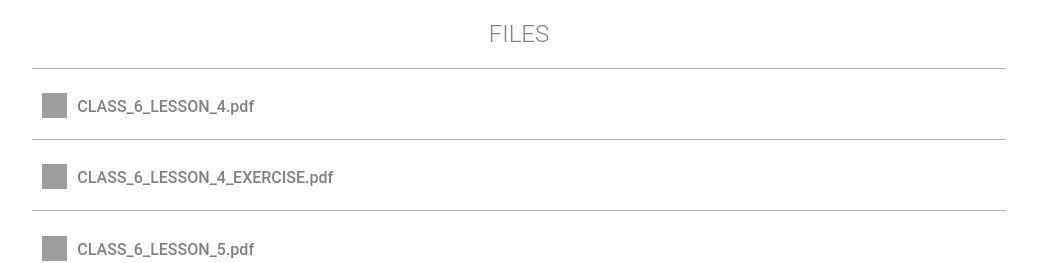
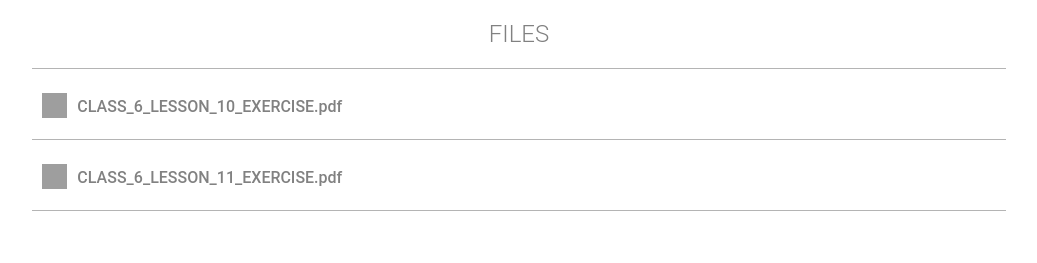
Before and after one commit to anitamalhotraa/anitamalhotraa.github.io, a plain HTML site: page 6TH_JKHF7834TR7IETG78934TYIUERFYHEUIYFR89463Y8HR987Y3IU4G7IT783U.html in a window 1280 px wide. Shown: the top 263 px of the page, without its empty margins (121-1158 px from the left). Drawn offline with Linux system fonts and the light colour scheme; grey boxes are pictures that could not be loaded.

Commit message:
Update 6TH_JKHF7834TR7IETG78934TYIUERFYHEUIYFR89463Y8HR987Y3IU4G7IT783U.html

```diff
--- a/6TH_JKHF7834TR7IETG78934TYIUERFYHEUIYFR89463Y8HR987Y3IU4G7IT783U.html
+++ b/6TH_JKHF7834TR7IETG78934TYIUERFYHEUIYFR89463Y8HR987Y3IU4G7IT783U.html
@@ -8,6 +8,7 @@
     <body>
         <h2 class="title">FILES</h2>
         <div class="divider1"></div>
+        <!--
         <div class="FOLDER_PARENT" onclick="window.location.href = './files/6th/CLASS_6_LESSON_4.pdf'">
             <div class="FOLDER">
             <img style="margin-left: 10px;" src="https://findicons.com/files/icons/1579/devine/256/file.png" height="25px" width="25px">
@@ -50,20 +51,22 @@
             </div>
             <div class="divider2"></div>
         </div>
-       <!-- <div class="FOLDER_PARENT" onclick="window.location.href = './files/6th/CLASS_6_LESSON_10.pdf'">
+        <div class="FOLDER_PARENT" onclick="window.location.href = './files/6th/CLASS_6_LESSON_10.pdf'">
             <div class="FOLDER">
             <img style="margin-left: 10px;" src="https://findicons.com/files/icons/1579/devine/256/file.png" height="25px" width="25px">
             <span class="label">CLASS_6_LESSON_10.pdf</span>
             </div>
             <div class="divider2"></div>
         </div>
-                <div class="FOLDER_PARENT" onclick="window.location.href = './files/6th/CLASS_6_LESSON_10_EXERCISE.pdf'">
+        -->
+        <div class="FOLDER_PARENT" onclick="window.location.href = './files/6th/CLASS_6_LESSON_10_EXERCISE.pdf'">
             <div class="FOLDER">
             <img style="margin-left: 10px;" src="https://findicons.com/files/icons/1579/devine/256/file.png" height="25px" width="25px">
             <span class="label">CLASS_6_LESSON_10_EXERCISE.pdf</span>
             </div>
             <div class="divider2"></div>
         </div>
+        <!--
         <div class="FOLDER_PARENT" onclick="window.location.href = './files/6th/CLASS_6_LESSON_11.pdf'">
             <div class="FOLDER">
             <img style="margin-left: 10px;" src="https://findicons.com/files/icons/1579/devine/256/file.png" height="25px" width="25px">
@@ -71,13 +74,15 @@
             </div>
             <div class="divider2"></div>
         </div>
-                <div class="FOLDER_PARENT" onclick="window.location.href = './files/6th/CLASS_6_LESSON_11_EXERCISE.pdf'">
+        -->
+            <div class="FOLDER_PARENT" onclick="window.location.href = './files/6th/CLASS_6_LESSON_11_EXERCISE.pdf'">
             <div class="FOLDER">
             <img style="margin-left: 10px;" src="https://findicons.com/files/icons/1579/devine/256/file.png" height="25px" width="25px">
             <span class="label">CLASS_6_LESSON_11_EXERCISE.pdf</span>
             </div>
             <div class="divider2"></div>
-        </div>-->
+        </div>
+        <!--
             <div class="FOLDER_PARENT" onclick="window.location.href = './files/6th/CLASS_6_LESSON_12.pdf'">
             <div class="FOLDER">
             <img style="margin-left: 10px;" src="https://findicons.com/files/icons/1579/devine/256/file.png" height="25px" width="25px">
@@ -92,5 +97,6 @@
             </div>
             <div class="divider2"></div>
         </div>
+        -->
     </body>
 </html>
```
